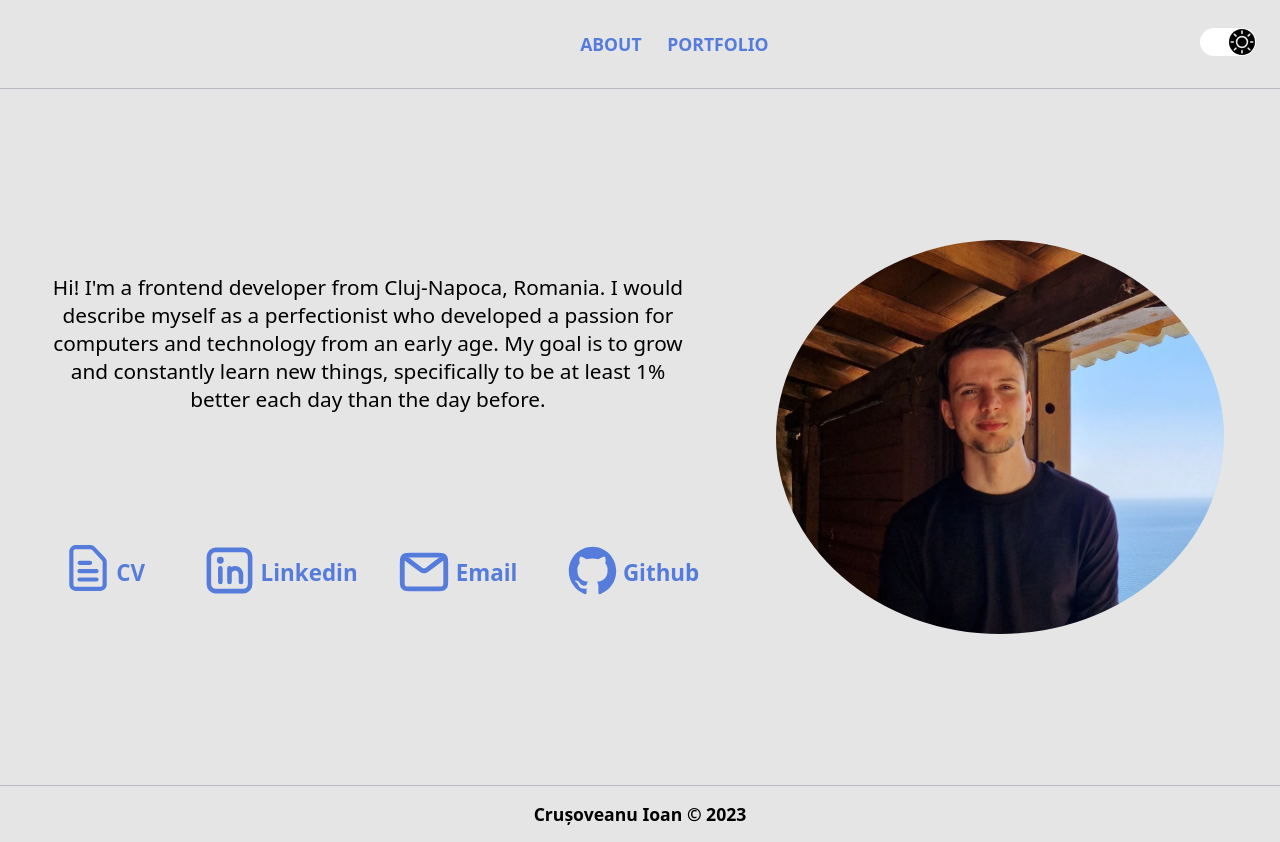
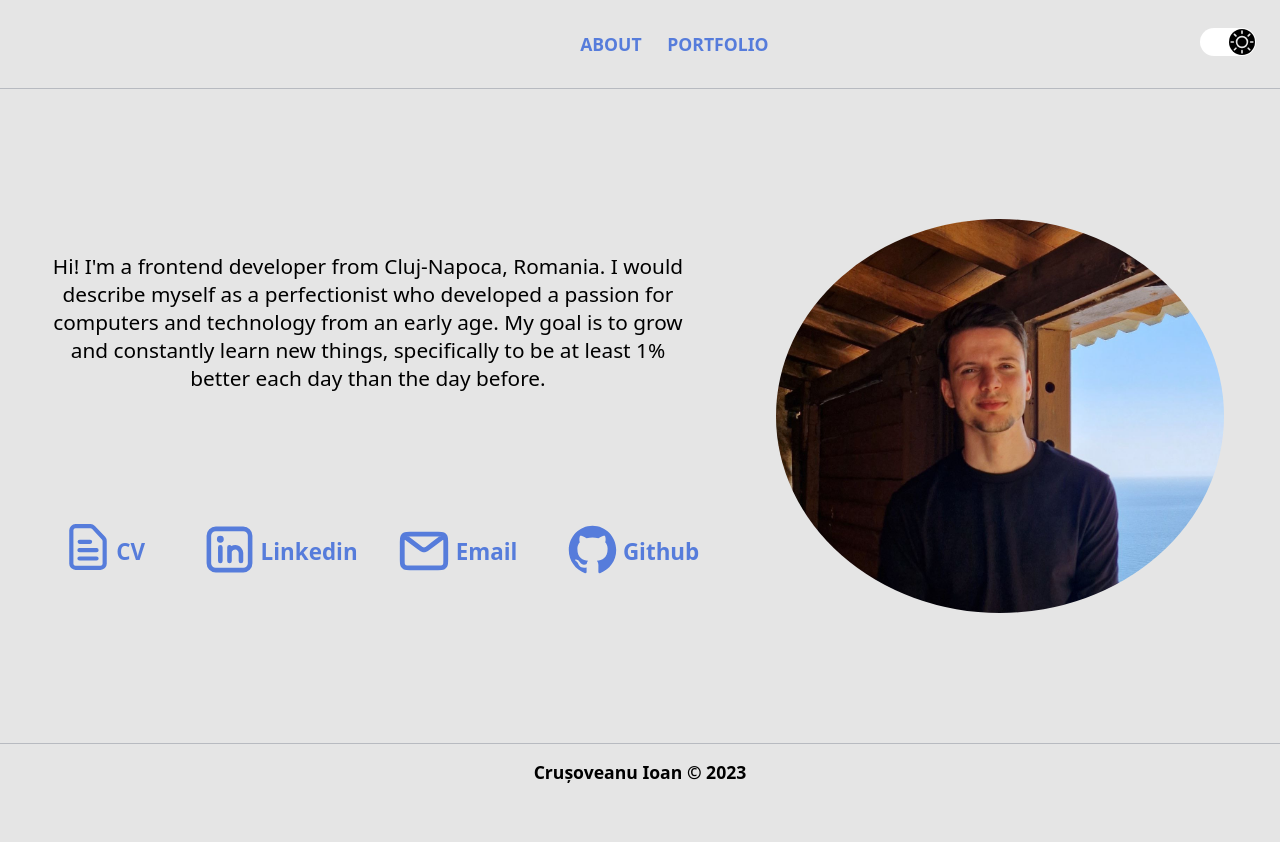
Before and after one commit to ioancruso/portfolio, a Next.js app: page / in a window 1280 px wide. After the commit the page ends 800 px from the top, so only its background shows below. Built offline with nearby package versions, Linux system fonts and the light colour scheme.

Commit message:
some layout changes

```diff
--- a/styles/base.scss
+++ b/styles/base.scss
@@ -28,19 +28,11 @@
     --grey-scale: 0;
     --placeholder: grey;
 }
-html {
-    overflow-y: scroll;
-    overflow-x: hidden;
-}
-html {
-    height: 100%;
-}
 body {
     all: unset;
-    height: 100%;
+    min-height: 100dvh;
     background-color: var(--primary-color);
     color: var(--text-color);
-
     font-family: system-ui, sans-serif;
     -webkit-transition: background-color 300ms linear, color 1s linear;
     -moz-transition: background-color 300ms linear, color 1s linear;
@@ -50,5 +42,7 @@ body {
 }
 #__next {
     display: grid;
+    min-height: 100dvh;
+    grid-template-rows: min-content 1fr min-content;
     background-color: var(--secondary-color);
 }
--- a/styles/content/content.module.scss
+++ b/styles/content/content.module.scss
@@ -3,7 +3,6 @@
     place-items: center;
     background-color: var(--primary-color);
     transition: background-color 0.5s ease;
-    min-height: 87vh;
     @media screen and (min-width: 800px) {
         grid-template-rows: 1fr;
     }
```
